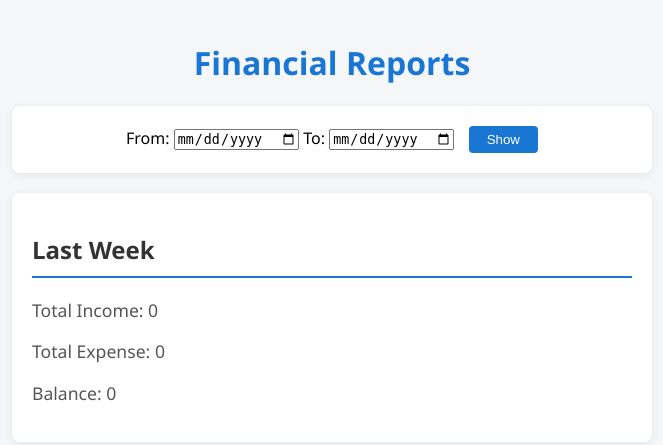
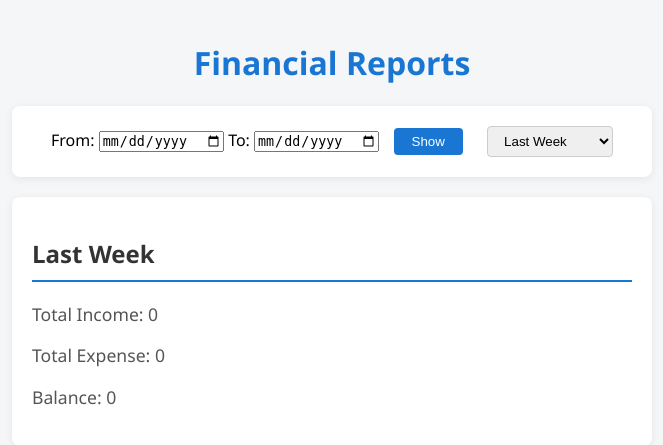
Before and after one commit to mohsen481/django_moneytracker_project, a Django app: page /home/reports/ in a window 1280 px wide. Shown: the top 445 px of the page, without its empty margins (308-971 px from the left). Run offline with Django 5.2, Linux system fonts and the light colour scheme; the visitor is signed in with stand-in values (Sample User, id 1); data that the repository does not hold is empty.

Commit message:
Enhance reports page

```diff
--- a/expenses/templates/expenses/reports.html
+++ b/expenses/templates/expenses/reports.html
@@ -37,12 +37,21 @@
 <body>
     <h1>Financial Reports</h1>
     <div class="report-section" style="text-align:center;">
-        <form method="get" style="display:inline-block;">
+        <form method="get" style="display:inline-block; margin-right: 20px;">
             <label for="start">From:</label>
             <input type="date" id="start" name="start" value="{{ request.GET.start|default:'' }}">
             <label for="end">To:</label>
             <input type="date" id="end" name="end" value="{{ request.GET.end|default:'' }}">
             <button type="submit" style="margin-left:10px; padding:6px 18px; background:#1976d2; color:#fff; border:none; border-radius:4px; cursor:pointer;">Show</button>
+        </form>
+
+        <form method="get" style="display:inline-block;">
+            <select name="period" onchange="this.form.submit()" style="padding: 6px 12px; border-radius: 4px; border: 1px solid #ccc;">
+                <option value="">Select Period</option>
+                <option value="week" {% if period == 'week' %}selected{% endif %}>Last Week</option>
+                <option value="month" {% if period == 'month' %}selected{% endif %}>Last Month</option>
+                <option value="year" {% if period == 'year' %}selected{% endif %}>Last Year</option>
+            </select>
         </form>
     </div>
     <div class="report-section">
```
